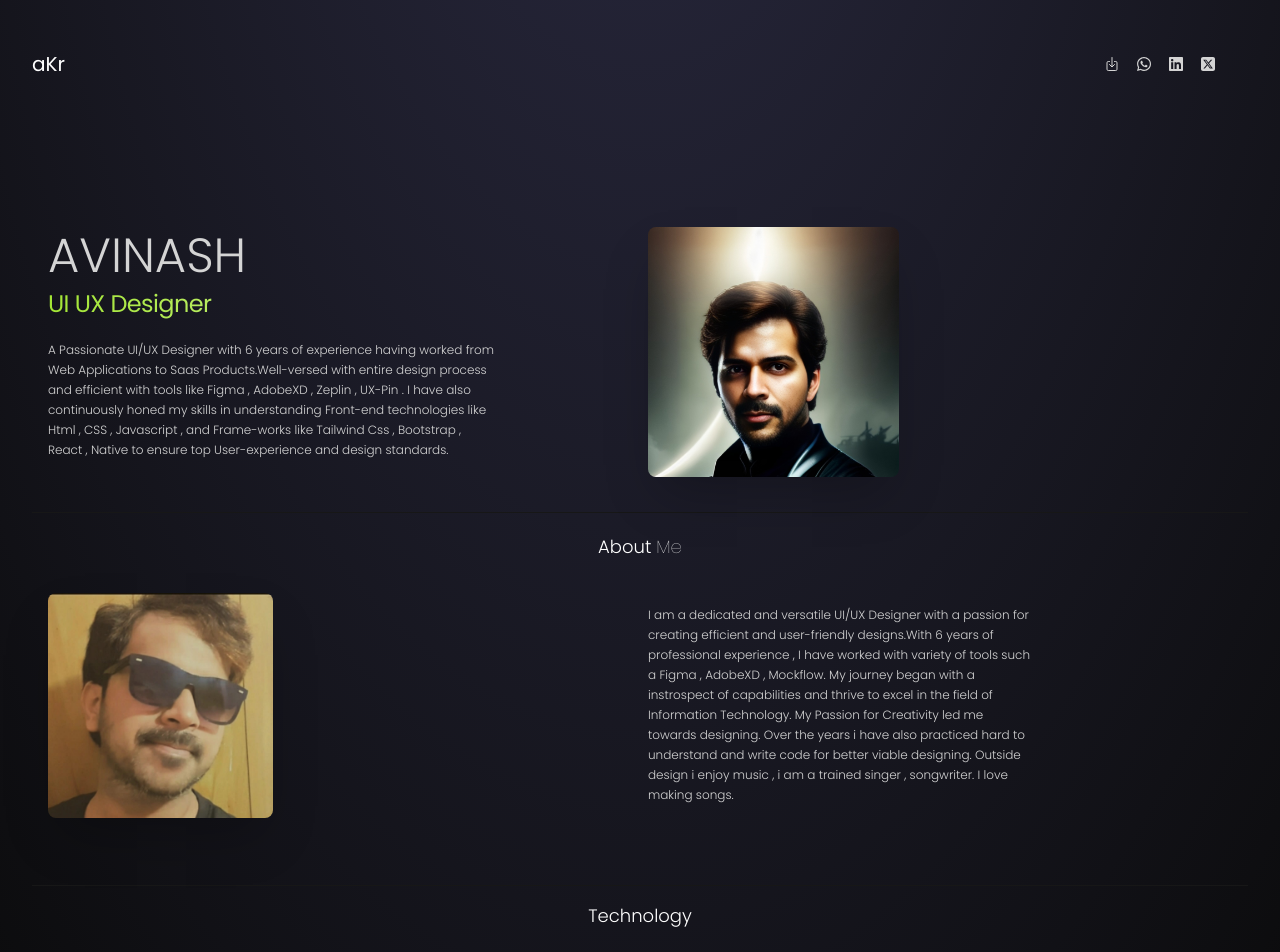
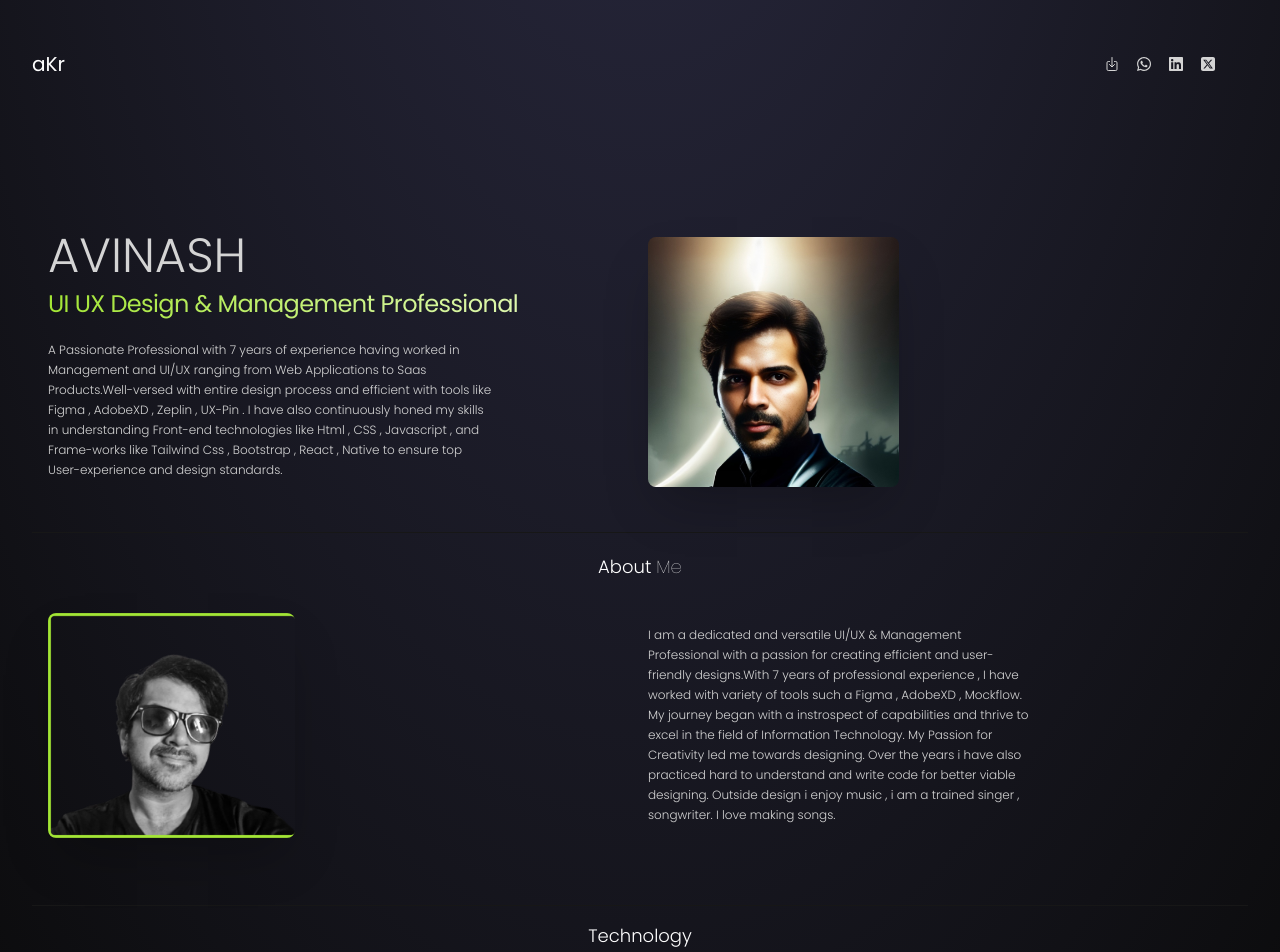
Before and after one commit to avin28/react-portfolio-avin, a React (Vite) app: page / in a window 1280 px wide. Shown: the top 952 px of the page. Built offline with nearby package versions, Linux system fonts and the light colour scheme.

Commit message:
4th change

```diff
--- a/src/assets/about.jsx
+++ b/src/assets/about.jsx
@@ -1,5 +1,6 @@
 import pic from './pic.jpeg'
 import {motion} from 'framer-motion'
+import picture from './profile.png'
 
 export default function About() {
     return(
@@ -18,15 +19,15 @@ export default function About() {
         initial={{x:-100,opacity:0}}
         transition={{duration:0.5}}
          className='sm:w-full sm:justify-center sm:items-center'>
-         <img src={pic} className="max-w-sm rounded-lg shadow-2xl" alt='Avinash' style={{height:"225px"}} />
+         <img src={picture} className="max-w-sm rounded-lg shadow-2xl" alt='Avinash' style={{height:"225px"}} />
         </motion.div>
         <motion.div
         whileInView={{x:0,opacity:1}}
         initial={{x:100,opacity:0}}
         transition={{duration:0.5}}
          className='sm:w-full sm:py-4'>
-        <p className="py-3 font-light text-xs md:max-w-sm sm:w-screen leading-5">I am a dedicated and versatile UI/UX Designer
-      with a passion for creating efficient and user-friendly designs.With 6 years of professional
+        <p className="py-3 font-light text-xs md:max-w-sm sm:w-screen leading-5">I am a dedicated and versatile UI/UX & Management Professional
+      with a passion for creating efficient and user-friendly designs.With 7 years of professional
       experience , I have worked with variety of tools such a Figma , AdobeXD , Mockflow.
       My journey began with a instrospect of capabilities and thrive to excel in the field of Information Technology.
       My Passion for Creativity led me towards designing. Over the years i have also practiced hard to understand and
--- a/src/assets/hero.jsx
+++ b/src/assets/hero.jsx
@@ -29,13 +29,13 @@ export default function Hero() {
        initial= "hidden"
        animate= "visible"
        className="py-2 bg-gradient-to-r from-lime-400 yellow-200 to-lime-100
-       bg-clip-text text-2xl tracking-tight text-transparent ">UI UX Designer</motion.h4>
+       bg-clip-text text-2xl tracking-tight text-transparent ">UI UX Design & Management Professional</motion.h4>
       <motion.p
         variants={Cont(0.75)}
        initial= "hidden"
        animate= "visible"
-      className="py-3 font-light text-xs md:max-w-md sm:w-screen leading-5">A Passionate UI/UX Designer with 6 years of experience
-      having worked from Web Applications to Saas Products.Well-versed with entire
+      className="py-3 font-light text-xs md:max-w-md sm:w-screen leading-5">A Passionate Professional with 7 years of experience
+      having worked in Management and UI/UX ranging from Web Applications to Saas Products.Well-versed with entire
       design process and efficient with tools like Figma , AdobeXD , Zeplin , UX-Pin . I
       have also continuously honed my skills in understanding Front-end technologies like Html , CSS ,
       Javascript , and Frame-works like Tailwind Css , Bootstrap , React , Native to ensure top User-experience and design standards.</motion.p>
```
Also changed, not shown: src/assets/profile.png (added), 1 other file (tests, documents, lock files or other folders).
